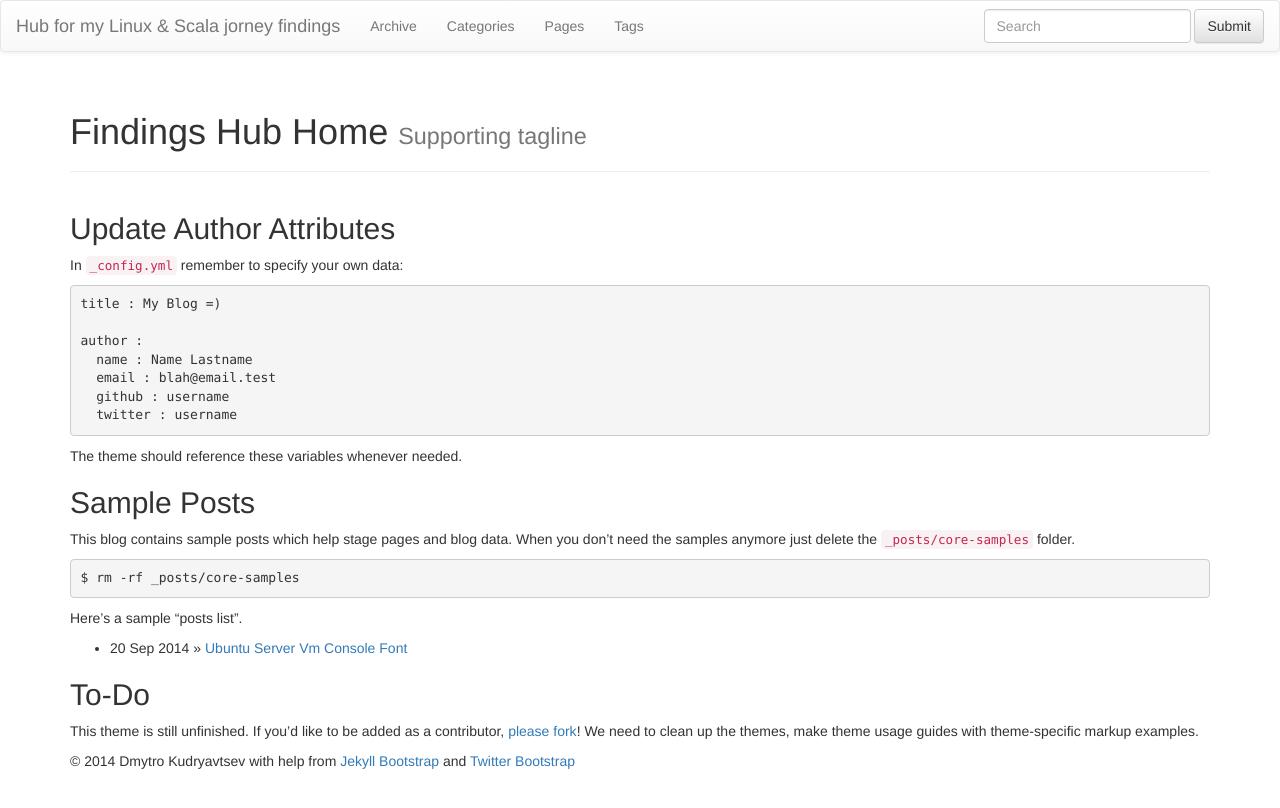
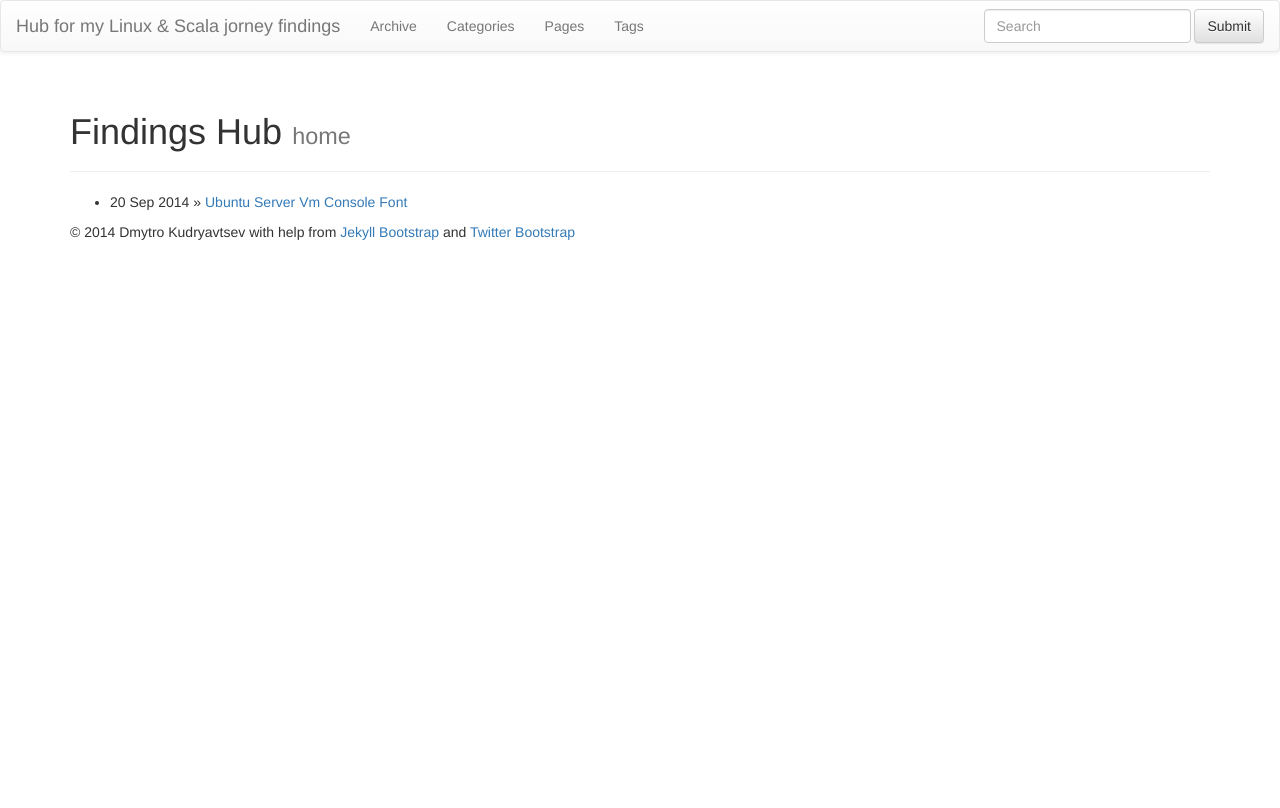
Before and after one commit to dimaKudr/dimaKudr.github.io, a Jekyll site: the page built from index.md, in a window 1280 px wide. Shown: the top 808 px of the page. Built offline with Jekyll 4.4.1, drawn with Linux system fonts in a browser that asks for light colours; nearby versions of some CDN libraries; library files that are not in the unit come from our copies.

```diff
--- a/index.md
+++ b/index.md
@@ -1,40 +1,12 @@
 ---
 layout: page
-title: Findings Hub Home
-tagline: Supporting tagline
+title: Findings Hub
+tagline: home
 ---
 {% include JB/setup %}
-
-## Update Author Attributes
-
-In `_config.yml` remember to specify your own data:
-
-    title : My Blog =)
-
-    author :
-      name : Name Lastname
-      email : blah@email.test
-      github : username
-      twitter : username
-
-The theme should reference these variables whenever needed.
-
-## Sample Posts
-
-This blog contains sample posts which help stage pages and blog data.
-When you don't need the samples anymore just delete the `_posts/core-samples` folder.
-
-    $ rm -rf _posts/core-samples
-
-Here's a sample "posts list".
 
 <ul class="posts">
   {% for post in site.posts %}
     <li><span>{{ post.date | date_to_string }}</span> &raquo; <a href="{{ BASE_PATH }}{{ post.url }}">{{ post.title }}</a></li>
   {% endfor %}
 </ul>
-
-## To-Do
-
-This theme is still unfinished. If you'd like to be added as a contributor, [please fork](http://github.com/plusjade/jekyll-bootstrap)!
-We need to clean up the themes, make theme usage guides with theme-specific markup examples.
```
